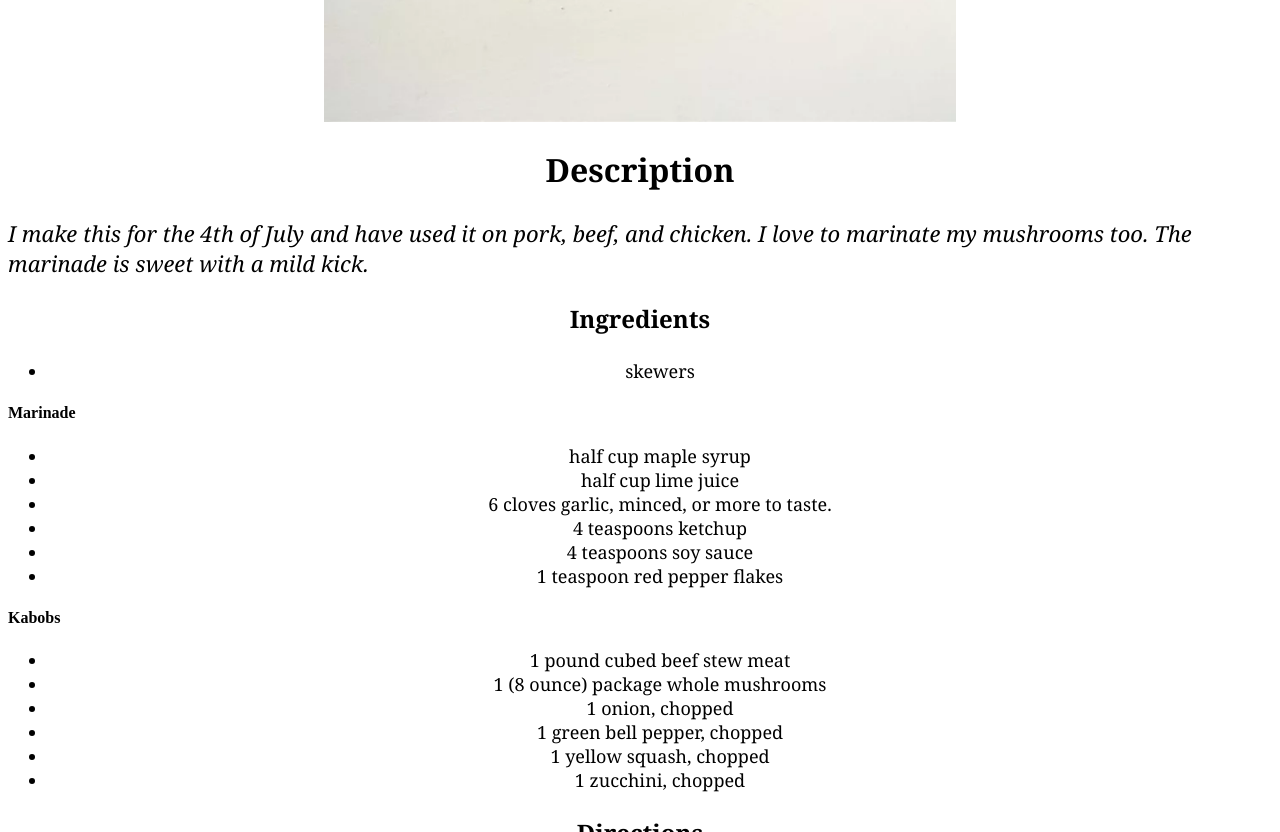
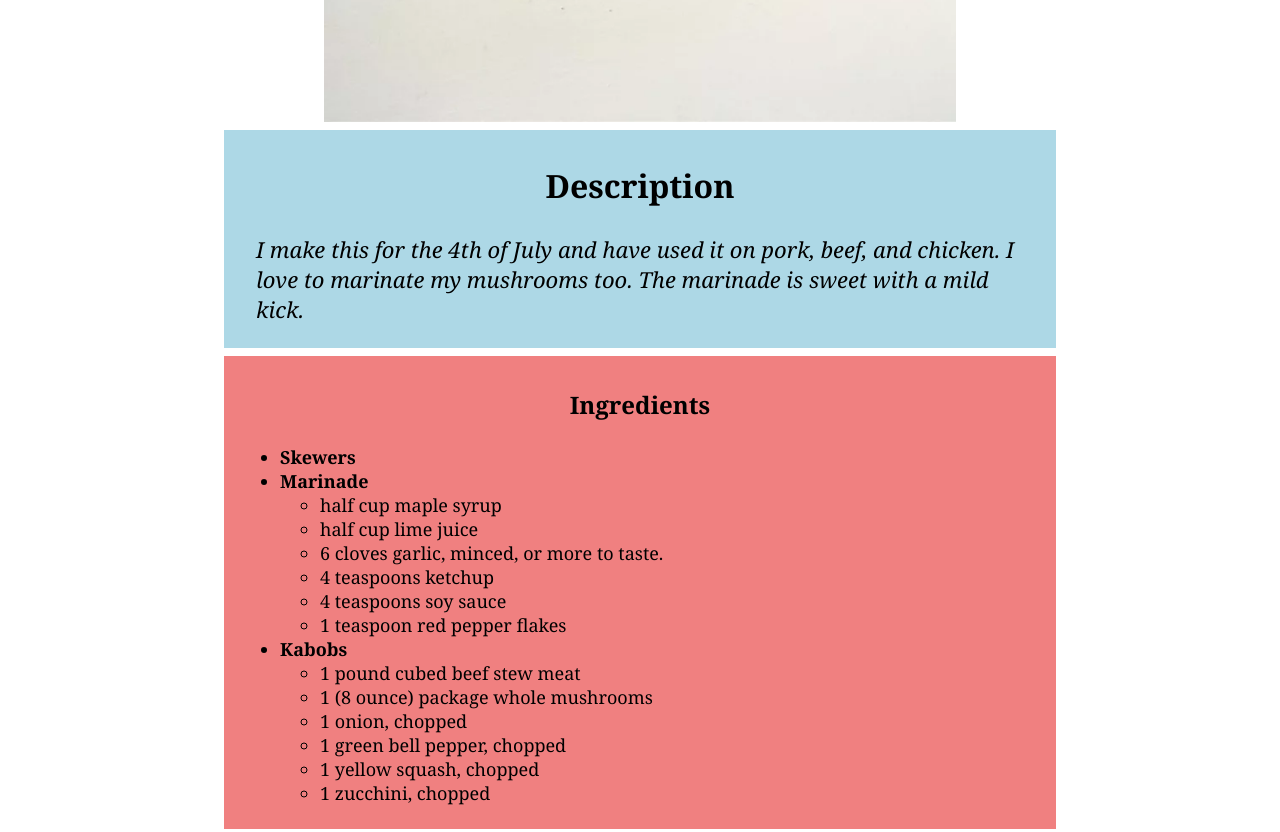
Before and after one commit to abhishekjc9/odin-recipes, a plain HTML site: page recipes/firecracker_kabobs.html in a window 1280 px wide. Shown: the part 620-1452 px from the top of the page. Drawn offline with Linux system fonts and the light colour scheme.

Commit message:
Added CSS Styling to Recipe Book
Practised adding some basic css styling to our recipe book

```diff
--- a/recipes/firecracker_kabobs.html
+++ b/recipes/firecracker_kabobs.html
@@ -9,13 +9,15 @@
 <body>
     <h1>Firecracker Kabobs</h1>
     <img src = "../images/2398590-03ab9060eab04a4c948052c6a4bc8b81.webp" alt = "Firecracker Kabobs">
+    <div class = "description-card">
     <h2>Description</h2>
     <p>I make this for the 4th of July and have used it on pork, beef, and chicken. I love to marinate my mushrooms too. The marinade is sweet with a mild kick.</p>
+    </div>
+    <div class = "ingredients-card">
         <h3>Ingredients</h3>
             <ul>
-            <li>skewers</li>
-        </ul>
-        <h4>Marinade</h4>
+                <li><strong>Skewers</strong></li>
+                <li><strong>Marinade</strong></li>
                     <ul>
                         <li>half cup maple syrup </li>
                         <li>half cup lime juice</li>
@@ -24,7 +26,7 @@
                         <li>4 teaspoons soy sauce</li>
                         <li>1 teaspoon red pepper flakes</li>
                     </ul>
-        <h4>Kabobs</h4>
+                <li><strong>Kabobs</strong></li>
                     <ul>
                         <li>1 pound cubed beef stew meat</li>
                         <li>1 (8 ounce) package whole mushrooms</li>
@@ -33,6 +35,8 @@
                         <li>1 yellow squash, chopped</li>
                         <li>1 zucchini, chopped</li>
                     </ul>
+    </div>
+    <div class = "directions-card">
         <h3>Directions</h3>
         <ol>
             <li>Whisk maple syrup, lime juice, garlic, ketchup, soy sauce, and red pepper flakes together in a bowl until marinade is smooth.</li>
@@ -41,5 +45,6 @@
             <li>Thread beef, mushrooms, onion, green bell pepper, squash, and zucchini onto skewers.</li>
             <li>Cook kabobs on the preheated grill until vegetables are tender and beef is cooked through, 5 to 7 minutes per side.</li>
         </ol>
+    </div>
 </body>
 </html>
--- a/recipes/style.css
+++ b/recipes/style.css
@@ -18,6 +18,18 @@ h2, p, h3, li {
     font-family: Georgia, 'Times New Roman', Times, serif;
 }
 
+.description-card,
+.ingredients-card,
+.directions-card {
+    width: 800px;
+    margin: 8px auto;
+    padding: 8px 16px;
+}
+
+.description-card {
+    background-color: lightblue;
+}
+
 h2 {
     font-size: 32px;
     text-align: center;
@@ -27,6 +39,7 @@ h2 {
 p {
     font-size: 22px;
     font-style: italic;
+    margin: 16px;
 }
 
 h3 {
@@ -36,6 +49,13 @@ h3 {
 }
 
 li {
-    text-align: center;
     font-size: 18px;
 }
+
+.ingredients-card {
+    background-color: lightcoral;
+}
+
+.directions-card {
+    background-color: bisque;
+}
--- a/styles.css
+++ b/styles.css
@@ -4,6 +4,19 @@ h1 {
     font-size: 44px;
     text-align: Center;
     font-weight: bold;
+}
+
+div {
+    width: 400px;
+    margin: 0 auto;
+    background-color: beige;
+    border: 5px double salmon;
+}
+
+h2 {
+    color: darkkhaki;
+    font-size: 36px;
+    text-align: center;
 }
 
 ul {
@@ -15,7 +28,7 @@ a:hover {
 }
 
 a {
-    font-size: 28px;
+    font-size: 22px;
     padding: 10px;
     color: darkkhaki;
     font-weight: bold;
```
Also changed, not shown: index.html (+9 -5 lines), recipes/homemade_black_bean_veggie_burgers.html (+9 -3 lines), recipes/smores_brownies.html (+7 -1 lines). Lines whose indentation alone changed are shown as unchanged.
